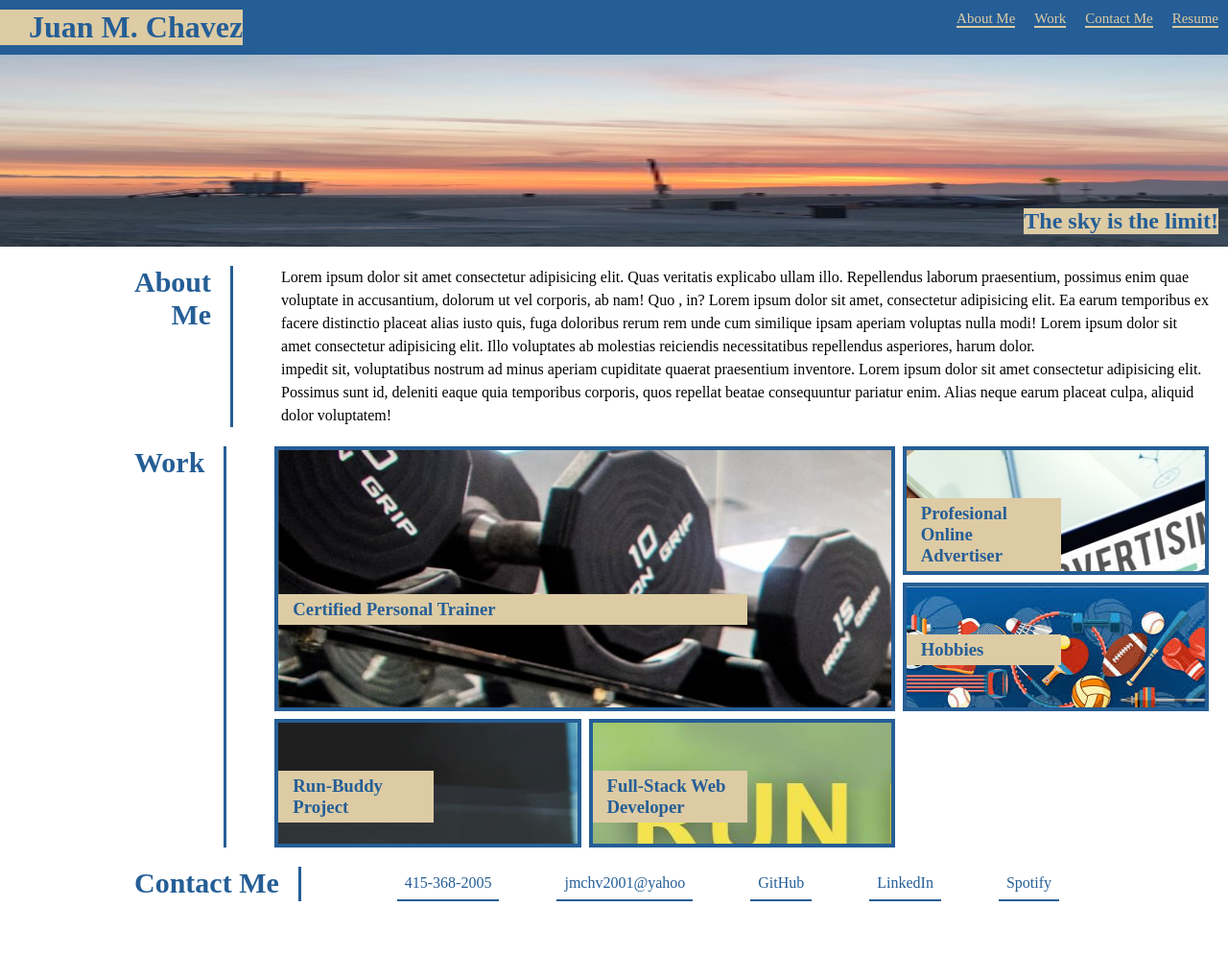
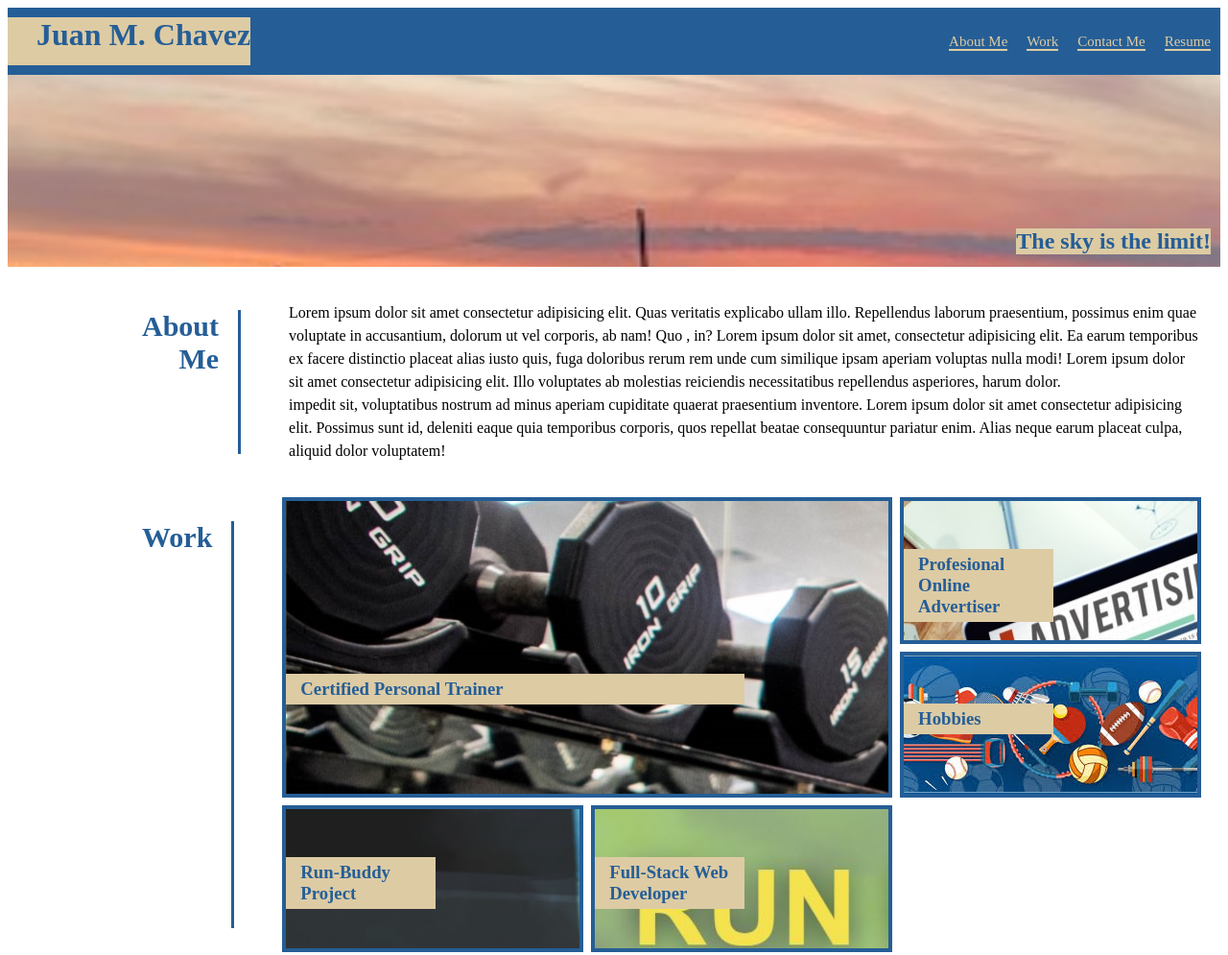
Before and after one commit to jchavezval/juanchavez-portfolio, a plain HTML site: page index.html in a window 1280 px wide. Shown: the top 995 px of the page at 96% size. Before the commit the page ends 959 px from the top, so only its background shows below. Drawn offline with Linux system fonts and the light colour scheme.

Commit message:
backgroun images updated

```diff
--- a/assets/css/style.css
+++ b/assets/css/style.css
@@ -1,7 +1,4 @@
-* {
-    box-sizing: border-box;
-    margin: 0px;
-}
+
 h1 {
     color: rgb(37, 94, 150);
     background-color: rgb(221, 203, 164);
@@ -17,6 +14,8 @@ header {
     display: flex;
     justify-content: space-between;
     flex-wrap: wrap;
+    position: sticky;
+    top: 0;
 }
 
 header a {
@@ -42,8 +41,10 @@ header nav ul li {
 
     background-image: url(../../images/image2.jpeg);
     height: 200px;
-    background-size: 1300px 200px;
+    background-position: center;
     background-repeat: no-repeat;
+    background-size: cover;
+    display: block;
 }
 
 .hero h2 {
@@ -128,11 +129,11 @@ header nav ul li {
     grid-column: 1/3;
     grid-row: 1/3;
     background-image: url(../../images/Fitness.jpg);
-
 }
 
+
 .work-grid-item-1 h3 {
-    margin-top: 150px;
+    margin-top: 180px;
 }
 .work-grid-item-2 {
 
```
